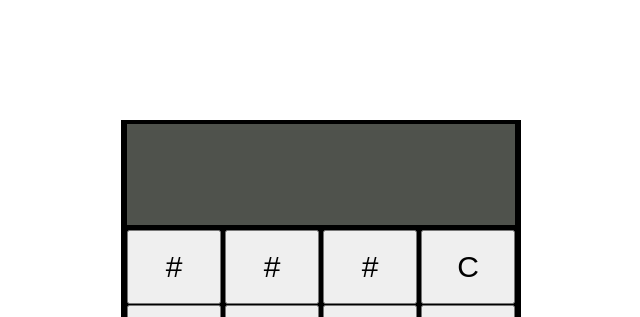
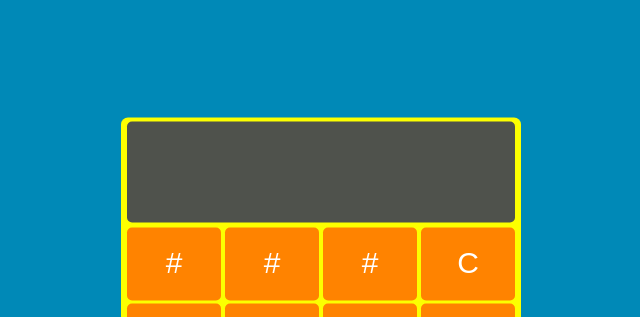
Before and after one commit to par1tet/calculater, a plain HTML site: page index.html in a window 1280 px wide. Shown: the top 317 px of the page, without its empty margins (319-959 px from the left). Drawn offline with Linux system fonts and the light colour scheme.

Commit message:
stilizishen

```diff
--- a/stylesheet/stylesheet.css
+++ b/stylesheet/stylesheet.css
@@ -1,3 +1,7 @@
+body {
+    background-color: rgb(0, 137, 183);
+}
+
 .container {
     position: absolute;
     top: 50%;
@@ -8,15 +12,17 @@
     width: 400px;
     height: 70%;
 
+    background-color: rgb(252, 255, 0);
+    border-radius: 7px;
 
-
-    background-color: rgb(0, 0, 0);
+    padding-bottom: 0.4%;
 }
 
 #answer {
     padding-left: 2px;
     padding-right: 2px;
     font-size: 60px;
+    color: rgb(255, 255, 120);
 }
 
 .answer_container {
@@ -27,6 +33,7 @@
     margin-left: 1.5%;
     margin-right: 1.5%;
     background-color: rgb(79, 82, 76);
+    border-radius: 5px;
 }
 
 .buttons{
@@ -37,12 +44,22 @@
 }
 
 .buttons > button {
-    height: 16.5%;
+    height: 16.25%;
     width: 23.5%;
-    margin-bottom: 0.2%;
-    margin-top: 0.2%;
+    margin-bottom: 0.5%;
+    margin-top: 0.3%;
+    border: 0;
+    border-radius: 5px;
+    background: rgb(255, 131, 0);
+    color: #fff;
+    font-size: 16px;
 }
 
 .buttons > button > span{
     font-size: 30px;
 }
+
+.buttons > button:hover {
+    background: transparent;
+    background: #1d49aa;
+}
```
